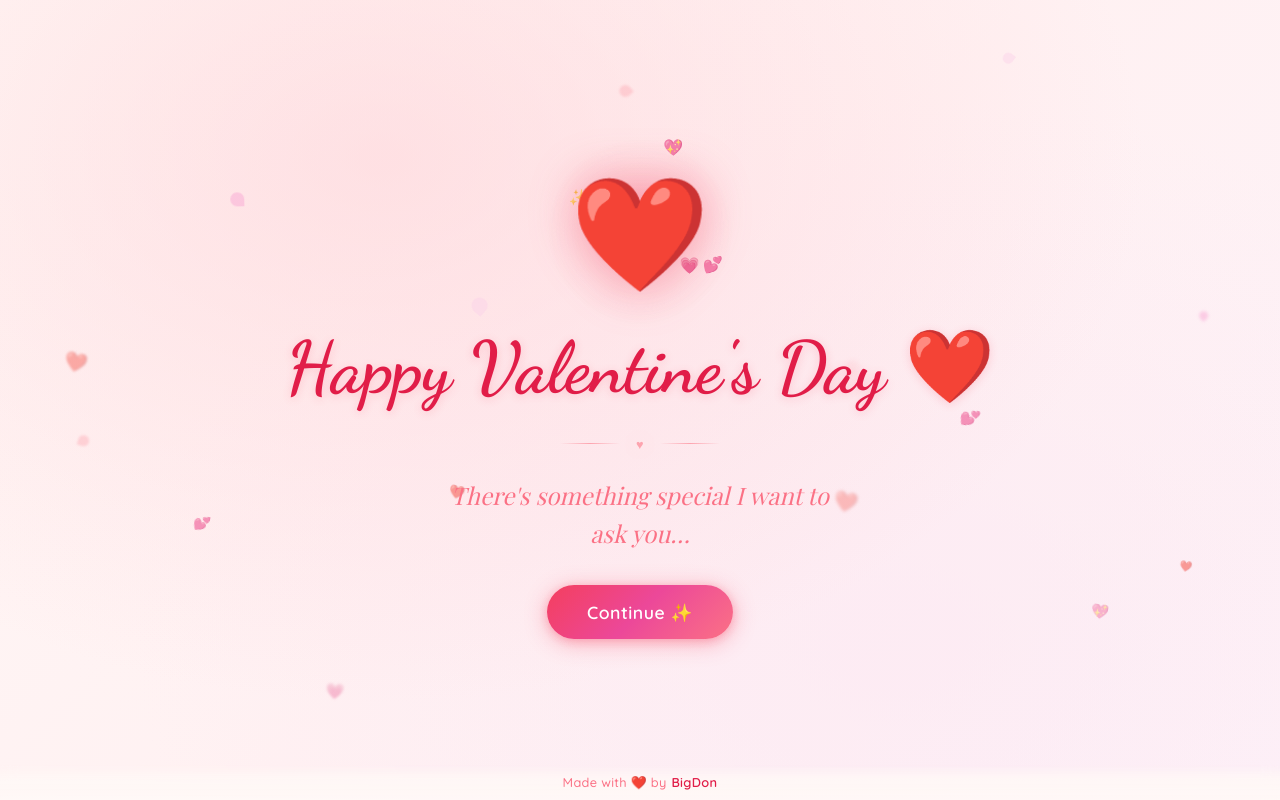
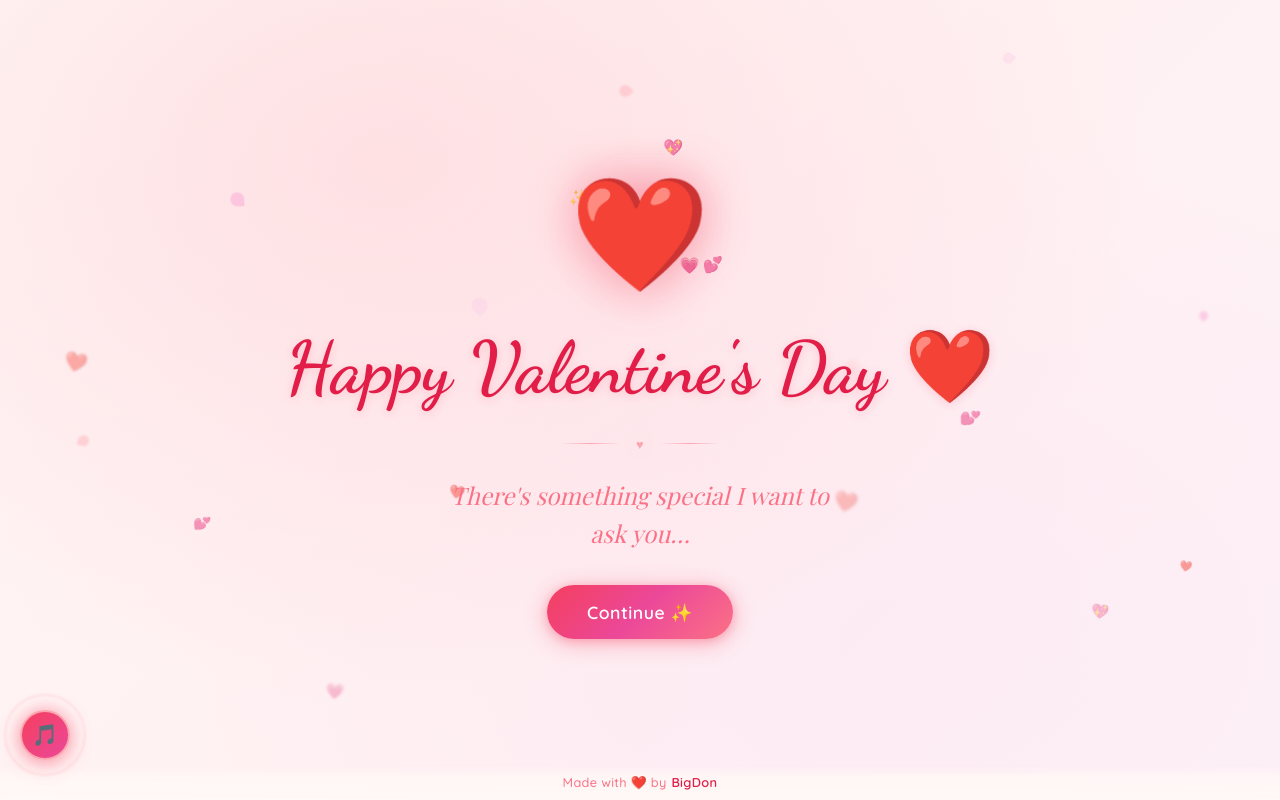
Before and after one commit to BigDon999/Happy-valentines-day, a Next.js app: page / in a window 1280 px wide. Built offline with nearby package versions, Linux system fonts and the light colour scheme; a web font is replaced by a local one.

Commit message:
Add floating music player with Love Songs by Kaash Paige Spotify embed

```diff
--- a/app/globals.css
+++ b/app/globals.css
@@ -989,12 +989,148 @@ body {
 }
 
 /* ============================================
+   MUSIC PLAYER
+   ============================================ */
+
+.music-player-wrapper {
+  position: fixed;
+  bottom: 40px;
+  left: 20px;
+  z-index: 60;
+  display: flex;
+  flex-direction: column;
+  align-items: flex-start;
+  gap: 0.5rem;
+}
+
+.music-toggle {
+  position: relative;
+  width: 50px;
+  height: 50px;
+  border-radius: 50%;
+  border: 2px solid var(--rose-300);
+  background: linear-gradient(135deg, var(--rose-500) 0%, var(--pink-500) 100%);
+  color: white;
+  cursor: pointer;
+  display: flex;
+  align-items: center;
+  justify-content: center;
+  font-size: 1.3rem;
+  box-shadow: 0 4px 20px rgba(244, 63, 94, 0.35),
+              0 0 0 0 rgba(244, 63, 94, 0.4);
+  transition: all 0.3s cubic-bezier(0.4, 0, 0.2, 1);
+  z-index: 2;
+  animation: musicBtnGlow 2s ease-in-out infinite;
+}
+
+.music-toggle:hover {
+  transform: scale(1.1);
+  box-shadow: 0 6px 25px rgba(244, 63, 94, 0.5);
+}
+
+.music-toggle.active {
+  background: linear-gradient(135deg, #e0e0e0 0%, #bdbdbd 100%);
+  border-color: #ccc;
+  animation: none;
+  box-shadow: 0 2px 10px rgba(0, 0, 0, 0.1);
+}
+
+.music-icon {
+  line-height: 1;
+  z-index: 2;
+}
+
+.music-pulse {
+  position: absolute;
+  inset: -4px;
+  border-radius: 50%;
+  border: 2px solid var(--rose-400);
+  animation: musicPulse 2s ease-out infinite;
+  pointer-events: none;
+}
+
+@keyframes musicPulse {
+  0% {
+    transform: scale(1);
+    opacity: 0.8;
+  }
+  100% {
+    transform: scale(1.6);
+    opacity: 0;
+  }
+}
+
+@keyframes musicBtnGlow {
+  0%, 100% {
+    box-shadow: 0 4px 20px rgba(244, 63, 94, 0.35),
+                0 0 0 0 rgba(244, 63, 94, 0.2);
+  }
+  50% {
+    box-shadow: 0 4px 25px rgba(244, 63, 94, 0.45),
+                0 0 20px 4px rgba(244, 63, 94, 0.15);
+  }
+}
+
+.music-panel {
+  position: absolute;
+  bottom: 60px;
+  left: 0;
+  width: 300px;
+  background: linear-gradient(135deg, rgba(255, 249, 250, 0.97) 0%, rgba(255, 241, 242, 0.97) 100%);
+  border: 1px solid var(--rose-200);
+  border-radius: 16px;
+  padding: 0.8rem;
+  box-shadow: 0 10px 40px rgba(244, 63, 94, 0.15),
+              0 4px 15px rgba(0, 0, 0, 0.05);
+  backdrop-filter: blur(10px);
+  -webkit-backdrop-filter: blur(10px);
+  opacity: 0;
+  transform: translateY(20px) scale(0.9);
+  pointer-events: none;
+  transition: all 0.4s cubic-bezier(0.4, 0, 0.2, 1);
+}
+
+.music-panel.open {
+  opacity: 1;
+  transform: translateY(0) scale(1);
+  pointer-events: all;
+}
+
+.music-panel-header {
+  display: flex;
+  align-items: center;
+  justify-content: center;
+  gap: 0.5rem;
+  padding-bottom: 0.5rem;
+  font-family: 'Dancing Script', cursive;
+  font-size: 1.1rem;
+  color: var(--rose-600);
+  font-weight: 600;
+}
+
+/* ============================================
    RESPONSIVE
    ============================================ */
 
 @media (max-width: 640px) {
   .page {
     padding: 1.5rem 1rem;
+  }
+
+  .music-player-wrapper {
+    bottom: 35px;
+    left: 12px;
+  }
+
+  .music-toggle {
+    width: 44px;
+    height: 44px;
+    font-size: 1.1rem;
+  }
+
+  .music-panel {
+    width: 260px;
+    bottom: 54px;
   }
 
   .heart-glow {
--- a/app/page.js
+++ b/app/page.js
@@ -1,6 +1,44 @@
 "use client";
 
 import { useState, useCallback, useRef } from "react";
+
+/* ─── MUSIC PLAYER ─── */
+function MusicPlayer() {
+  const [isOpen, setIsOpen] = useState(false);
+
+  return (
+    <div className="music-player-wrapper">
+      {/* Toggle Button */}
+      <button
+        className={`music-toggle ${isOpen ? "active" : ""}`}
+        onClick={() => setIsOpen(!isOpen)}
+        aria-label="Toggle music player"
+      >
+        <span className="music-icon">{isOpen ? "✕" : "🎵"}</span>
+        {!isOpen && <span className="music-pulse" />}
+      </button>
+
+      {/* Spotify Player */}
+      <div className={`music-panel ${isOpen ? "open" : ""}`}>
+        <div className="music-panel-header">
+          <span>🎶</span>
+          <span>Now Playing</span>
+          <span>💕</span>
+        </div>
+        <iframe
+          style={{ borderRadius: "12px", border: "none" }}
+          src="https://open.spotify.com/embed/track/5ZrDlcxAyYMHjbqRqGYLJx?utm_source=generator&theme=0"
+          width="100%"
+          height="152"
+          allowFullScreen
+          allow="autoplay; clipboard-write; encrypted-media; fullscreen; picture-in-picture"
+          loading="lazy"
+          title="Love Songs - Kaash Paige"
+        />
+      </div>
+    </div>
+  );
+}
 
 /* ─── FLOATING HEARTS ─── */
 function FloatingHearts() {
@@ -400,6 +438,9 @@ export default function Home() {
         </div>
       </div>
 
+      {/* ─── MUSIC PLAYER ─── */}
+      <MusicPlayer />
+
       {/* ─── FOOTER : MADE BY ─── */}
       <footer className="made-by-footer">
         <span>Made with ❤️ by </span>
```
